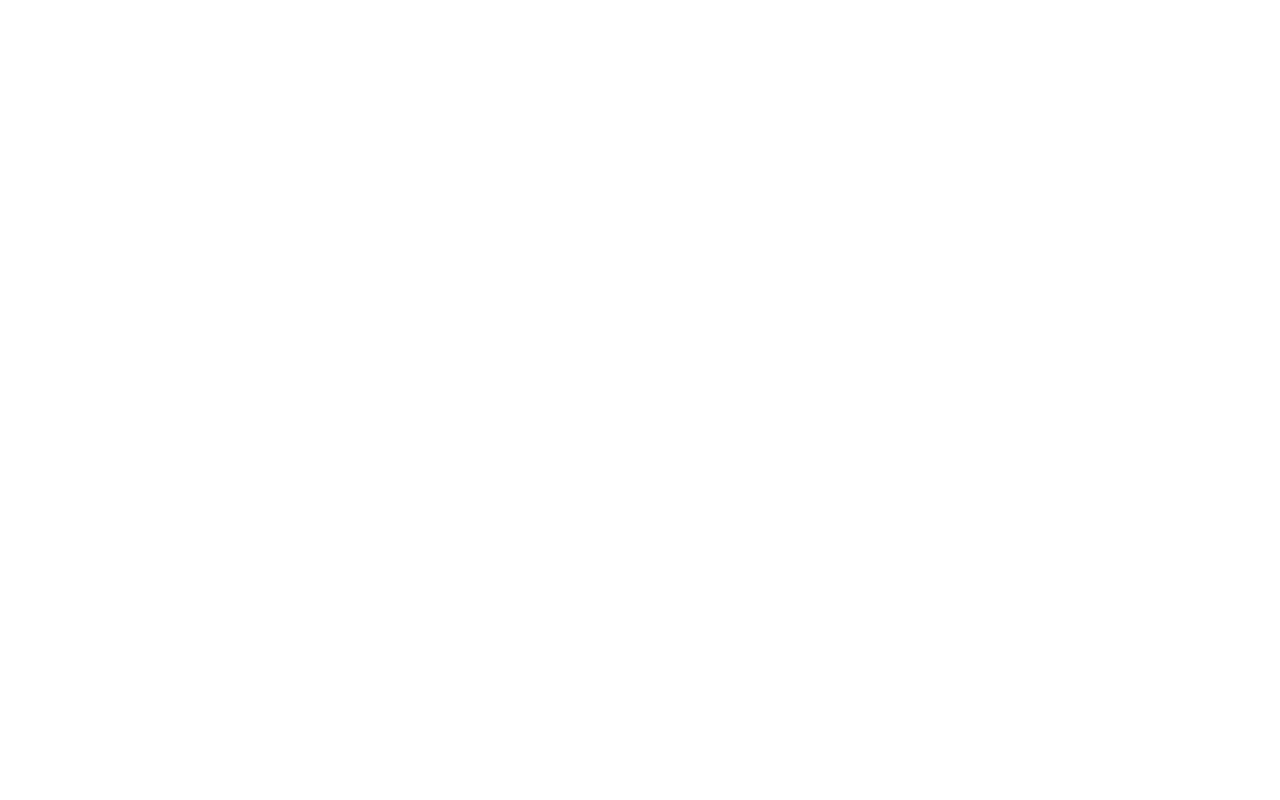
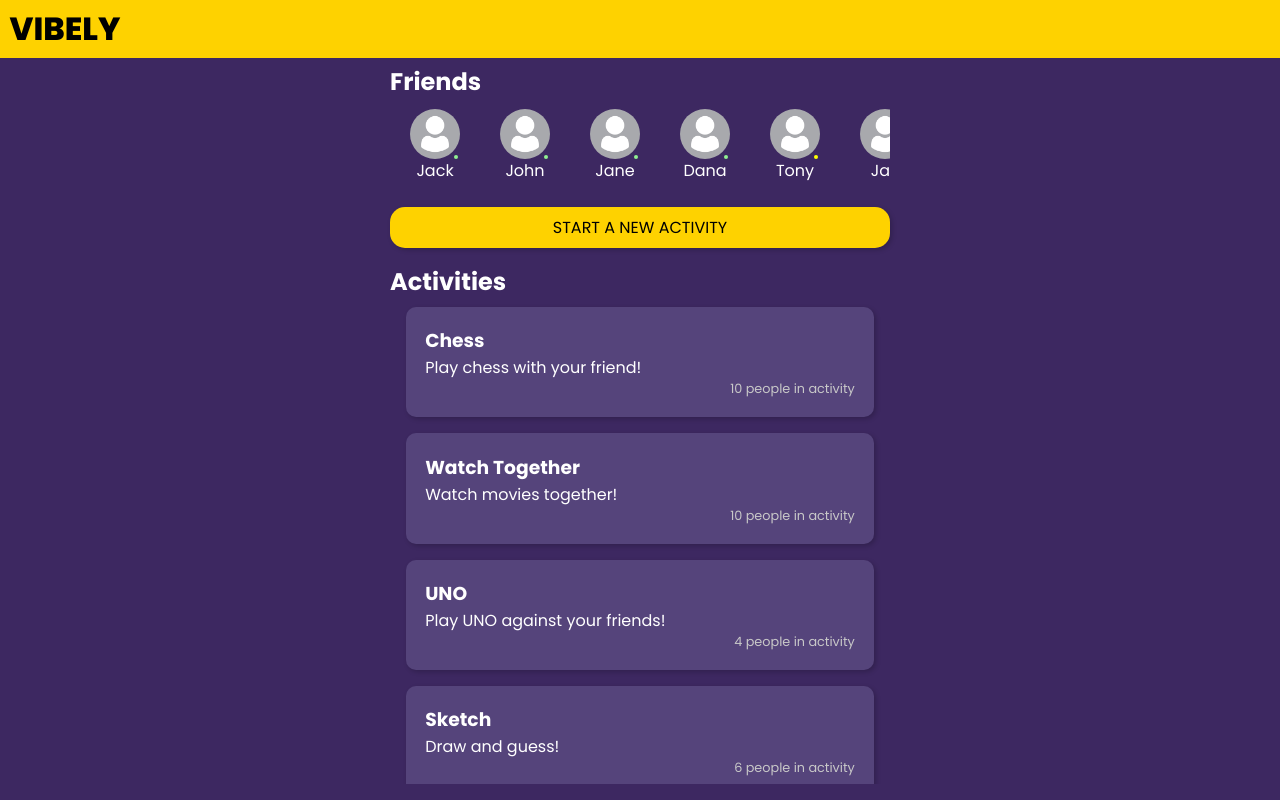
Before and after one commit to johnloser-lwi/vibely_mock_up, a plain HTML site: page index.html in a window 1280 px wide. Both pictures are taken after a click on the button "GO". Drawn offline with Linux system fonts and the light colour scheme.

Commit message:
add home screen

```diff
--- a/css/style.css
+++ b/css/style.css
@@ -1,8 +1,32 @@
 @import url('https://fonts.googleapis.com/css2?family=Poppins:ital,wght@0,100;0,200;0,300;0,400;0,500;0,600;0,700;0,800;0,900;1,100;1,200;1,300;1,400;1,500;1,600;1,700;1,800;1,900&display=swap');
 
 :root {
-    --primary: rgb(158, 20, 128);
+    /* --primary: rgb(158, 20, 128);
     --secondary: rgb(219, 24, 174);
+    --card: rgb(245, 245, 245);
+    --card-highlight: white;
+    --card-status: grey;
+    --background: white;
+    --font-color1: black;
+    --font-color2: white; */
+    --primary: #FED200;
+    --secondary: #FFEE54;
+    --card: #55447B;
+    --card-highlight: #FED200;
+    --card-status: rgb(200,200,200);
+    --profile-highlight: #55447B;
+    --background: #3D2861;
+    --font-color1: white;
+    --font-color2: black;
+    -webkit-user-select: none; /* Safari */
+    -moz-user-select: none; /* Firefox */
+    -ms-user-select: none; /* IE10+/Edge */
+    user-select: none;
+    -webkit-user-drag: none;
+}
+
+img {
+    pointer-events: none;
 }
 
 * {
@@ -17,16 +41,17 @@ html {
 
 body {
     height: 100%;
-    background-color: white;
-    color: black;
+    background-color: var(--background);
+    color: var(--font-color1);
     position: relative;
 }
 
 .app-title {
-    color: white;
-    padding: 0.15rem 0.3rem;
-    font-size: 2rem;
+    color: var(--font-color2);
+    padding: 0.15em 0.3em;
+    font-size: 2em;
     font-weight: 800;
+    max-height: 8%;
     background-color: var(--primary);
     text-transform: uppercase;
     position: fixed;
@@ -35,32 +60,39 @@ body {
     top: 0;
 }
 
+main {
+    width: min(90%,500px);
+    height: 90%;
+    justify-content: center;
+    position: absolute;
+    top: 8%;
+    left: 50%;
+    translate: -50%;
+}
+
 .login {
     display: flex;
     flex-direction: column;
     align-items: stretch;
-    justify-content: center;
-    width: min(90%,500px);
-    height: 100%;
-    position: absolute;
-    top: 50%;
-    left: 50%;
-    translate: -50% -50%;
 }
 
-.login .cta-button {
+.shadow {
+    box-shadow: 2px 2px 5px rgba(0,0,0,0.2);
+}
+
+button {
     border: none;
     border-radius: 15px;
     background-color: var(--primary);
     padding: 0.5rem 0;
-    color: white;
+    color: var(--font-color2);
     font: inherit;
     text-transform: uppercase;
     width: 100%;
     transition: 0.1s;
 }
 
-.login .cta-button:hover {
+button:hover {
     background-color: var(--secondary);
 }
 
@@ -95,10 +127,108 @@ body {
     aspect-ratio: 3/4;
     translate: 0 20%;
     background:
-        linear-gradient(0deg, rgba(255, 255,255,1) 20%, transparent 90%),
+        linear-gradient(0deg, var(--background) 20%, transparent 90%),
         /* linear-gradient(90deg, rgba(255, 255, 255, 1), rgba(0, 0, 0, 0) 40%, rgba(0, 0, 0, 0) 60%, rgba(255, 255, 255, 1)),  */
-        url('../images/background.jpg');
+        url('../images/background.png');
     background-size: cover;
     background-position: center;
     background-repeat: no-repeat;
 }
+
+.home {
+    display: grid;
+    grid-template-columns: 1fr;
+    grid-template-rows: auto auto auto auto 1fr;
+    grid-template-areas: "title1" "friends" "start" "title2" "activities";
+}
+
+.home .friend-title {
+    grid-area: title1;
+}
+
+.home .friends {
+    display: flex;
+    flex-direction: row;
+    grid-area: friends;
+    width: 100%;
+    max-width: 100%;
+    overflow-x: scroll;
+}
+
+.friend {
+    text-align: center;
+    padding: 10px 20px 0 20px;
+    position: relative;
+    transition: 0.2s background-color;
+}
+
+.friend:hover {
+    background-color: var(--profile-highlight);
+}
+
+.friend::after {
+    content: "";
+    background-color: lightgreen;
+    position: absolute;
+    width: 4px;
+    height: 4px;
+    bottom: 35%;
+    right: 25%;
+    border-radius: 50%;
+    z-index: 100;
+}
+
+.friend.away::after{
+    background-color: yellow;
+}
+
+.friend.busy::after{
+    background-color: red;
+}
+
+.friend > img {
+    border-radius: 50%;
+}
+
+.friend > p {
+    position: relative;
+    bottom: 0.5em;
+}
+
+.home #new-act-button {
+    grid-area: start;
+    margin: 1em 0;
+}
+
+.home .activity-title {
+    grid-area: title2;
+}
+
+.home .activities {
+    grid-area: activities;
+    display: flex;
+    flex-direction: column;
+    height: 100%;
+    max-height: 100%;
+    overflow-y: scroll;
+    margin-bottom: 1em;
+}
+
+.activity {
+    padding: 1.2em;
+    margin: 0.5em 1em;
+    border-radius: 10px;
+    background-color: var(--card);
+    transition:  0.2s background-color;
+}
+
+.activity:hover {
+    background-color: var(--card-highlight);
+}
+
+.activity .status {
+    width: 100%;
+    color: var(--card-status);
+    text-align: end;
+    font-size: .8em;
+}
--- a/index.html
+++ b/index.html
@@ -8,6 +8,7 @@
     <link rel="stylesheet" href="css/style.css">
 </head>
 <body>
+    <h1 class="app-title">Vibely</h1>
     <div id="app"></div>
 
     <script type="module" src="scripts/index.js"></script>
--- a/pages/home.html
+++ b/pages/home.html
@@ -6,6 +6,71 @@
     <title>Home</title>
 </head>
 <body>
-
+    <main class="home">
+        <h2 class="friend-title">Friends</h2>
+        <div class="friends">
+            <div class="friend">
+                <img src="../images/profile.jpg" alt="profile" width="50px" height="50px">
+                <p>Jack</p>
+            </div>
+            <div class="friend">
+                <img src="../images/profile.jpg" alt="profile" width="50px" height="50px">
+                <p>John</p>
+            </div>
+            <div class="friend">
+                <img src="../images/profile.jpg" alt="profile" width="50px" height="50px">
+                <p>Jane</p>
+            </div>
+            <div class="friend">
+                <img src="../images/profile.jpg" alt="profile" width="50px" height="50px">
+                <p>Dana</p>
+            </div>
+            <div class="friend away">
+                <img src="../images/profile.jpg" alt="profile" width="50px" height="50px">
+                <p>Tony</p>
+            </div>
+            <div class="friend">
+                <img src="../images/profile.jpg" alt="profile" width="50px" height="50px">
+                <p>Jay</p>
+            </div>
+            <div class="friend busy">
+                <img src="../images/profile.jpg" alt="profile" width="50px" height="50px">
+                <p>James</p>
+            </div>
+            <div class="friend">
+                <img src="../images/profile.jpg" alt="profile" width="50px" height="50px">
+                <p>Claude</p>
+            </div>
+        </div>
+        <button id="new-act-button" class="shadow">Start a new activity</button>
+        <h2 class="activity-title">Activities</h2>
+        <div class="activities">
+            <div class="activity shadow">
+                <h3>Chess</h3>
+                <p class="description">Play chess with your friend!</p>
+                <p class="status">10 people in activity</p>
+            </div>
+            <div class="activity shadow">
+                <h3>Watch Together</h3>
+                <p class="description">Watch movies together!</p>
+                <p class="status">10 people in activity</p>
+            </div>
+            <div class="activity shadow">
+                <h3>UNO</h3>
+                <p class="description">Play UNO against your friends!</p>
+                <p class="status">4 people in activity</p>
+            </div>
+            <div class="activity shadow">
+                <h3>Sketch</h3>
+                <p class="description">Draw and guess!</p>
+                <p class="status">6 people in activity</p>
+            </div>
+            <div class="activity shadow">
+                <h3>Watch Together</h3>
+                <p class="description">Watch movies together!</p>
+                <p class="status">10 people in activity</p>
+            </div>
+        </div>
+    </main>
 </body>
 </html>
--- a/pages/login.html
+++ b/pages/login.html
@@ -6,7 +6,6 @@
     <title>Login</title>
 </head>
 <body>
-    <h1 class="app-title">Vibely</h1>
     <main class="login">
         <div class="background-image">
             <div></div>
@@ -14,7 +13,7 @@
         <div class="title">
             <h2 class="heading">Stay Connected Anytime, Anywhere</h2>
             <p class="blurb">Explore games, activities, and more with your friends, all in one place!</p>
-            <button class="cta-button">Go</button>
+            <button id="cta-button" class="shadow">Go</button>
         </div>
     </main>
 </body>
--- a/scripts/home.js
+++ b/scripts/home.js
@@ -5,7 +5,16 @@ export class Home extends Page {
         super();
     }
 
+    openActivity() {
+        this.app.loadPage('activity');
+    }
+
     init(app) {
         super.init(app);
+
+        for (let act of this.app.doc.getElementsByClassName('activity'))
+        {
+            act.onclick = this.openActivity.bind(this);
+        }
     }
 }
--- a/scripts/login.js
+++ b/scripts/login.js
@@ -12,9 +12,8 @@ export class Login extends Page {
     init(app) {
         super.init(app);
 
-        for (let button of this.app.doc.getElementsByClassName('cta-button')) {
-            button.onclick = this.callToActionHandler.bind(this);
-        }
+        let button = this.app.doc.getElementById('cta-button');
+        button.onclick = this.callToActionHandler.bind(this);
 
     }
 }
```
Also changed, not shown: images/background.png (added), images/profile.jpg (added).
